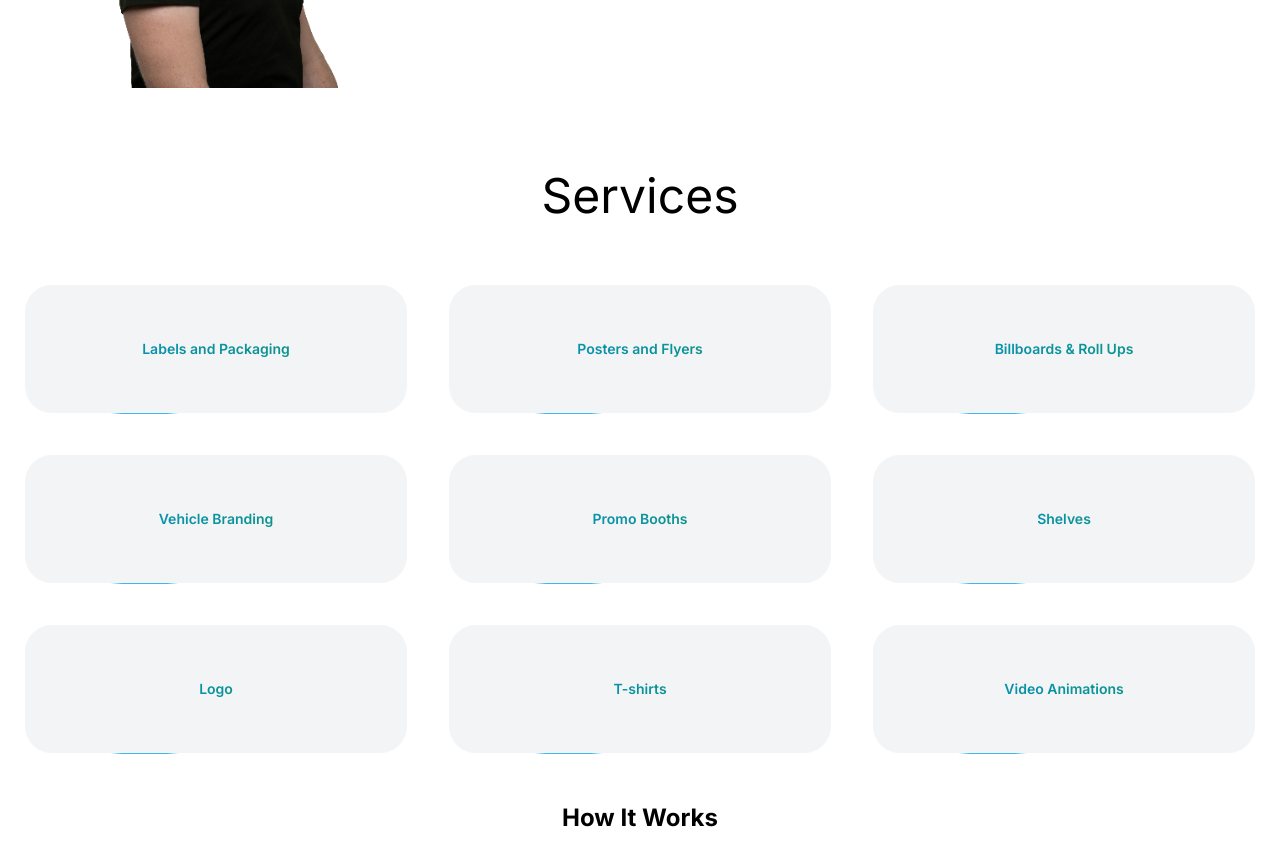
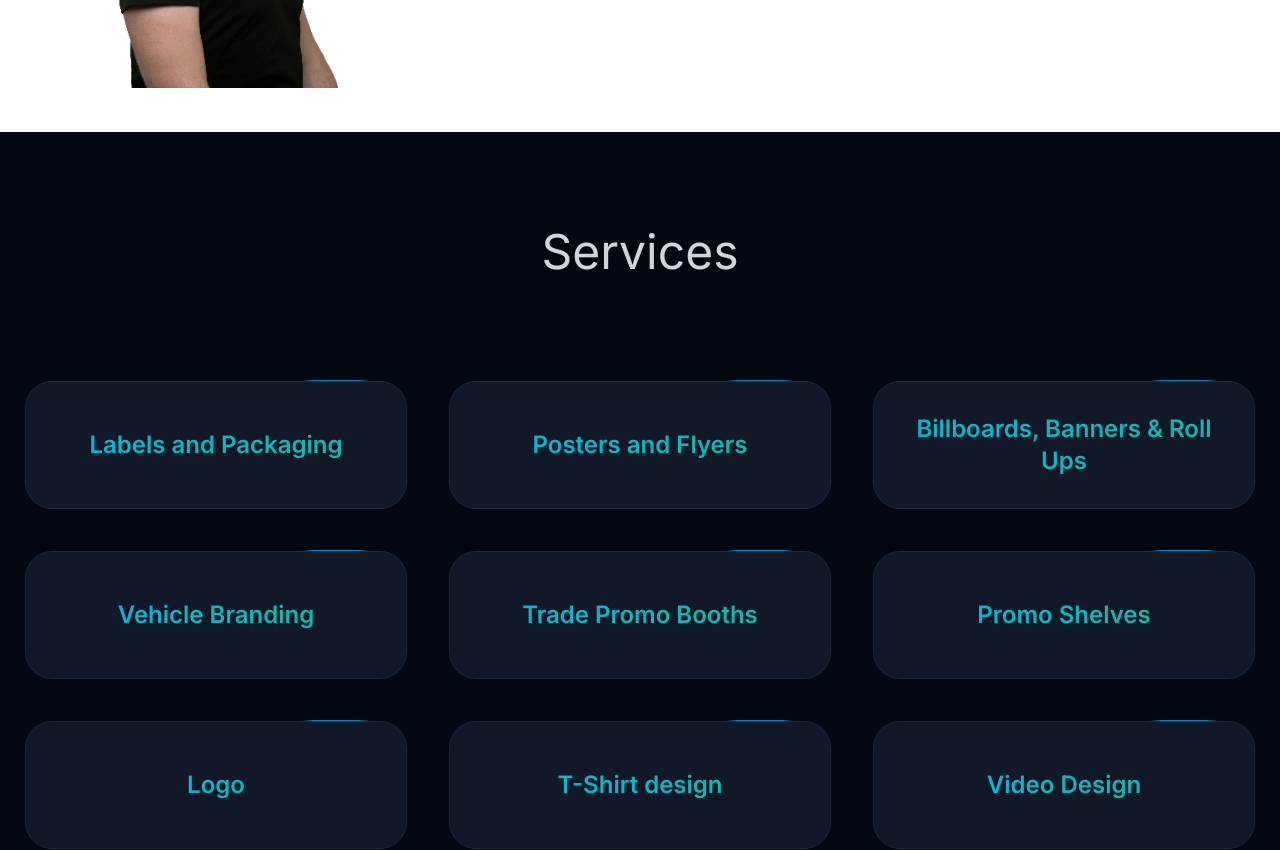
Before and after one commit to mariames/marko-benes-2, a Next.js app: page / in a window 1280 px wide. Shown: the part 440-1290 px from the top of the page. Built offline with nearby package versions, Linux system fonts and the light colour scheme.

Commit message:
Services

```diff
--- a/components/Services.tsx
+++ b/components/Services.tsx
@@ -4,19 +4,19 @@ import { Button } from "./ui/MovingBorder";
 const services = [
   "Labels and Packaging",
   "Posters and Flyers",
-  "Billboards & Roll Ups",
+  "Billboards, Banners & Roll Ups",
   "Vehicle Branding",
-  "Promo Booths",
-  "Shelves",
+  "Trade Promo Booths",
+  "Promo Shelves",
   "Logo",
-  "T-shirts",
-  "Video Animations",
+  "T-Shirt design",
+  "Video Design",
 ];
 
 const Services: React.FC = () => {
   return (
-    <>
-      <p className="text-5xl text-center my-10">
+  <div className="bg-gray-950 py-10">
+      <p className="text-5xl text-center my-10 pt-4 pb-10 text-gray-300">
         Services
       </p>
     <div className="grid grid-cols-3 gap-10 p-6">
@@ -24,19 +24,20 @@ const Services: React.FC = () => {
       {services.map((service, index) => (
         <Button
               borderRadius="1.75rem"
-              className="h-32 flex items-center justify-center bg-gray-100  rounded-lg"
+              duration={5000}
+              className="h-32 flex items-center justify-center bg-gray-900  rounded-lg border border-slate-800"
               key={index}
             >
         <span
           key={index}
-          className=" bg-clip-text text-transparent bg-gradient-to-r from-cyan-600 to-teal-600 font-semibold text-center p-6 cursor-pointer"
+          className=" bg-clip-text text-2xl text-transparent bg-gradient-to-r from-cyan-500 to-teal-500 font-semibold text-center p-6 cursor-pointer"
         >
           {service}
           </span>
         </Button>
       ))}
     </div>
-    </>
+  </div>
   );
 };
 
```
